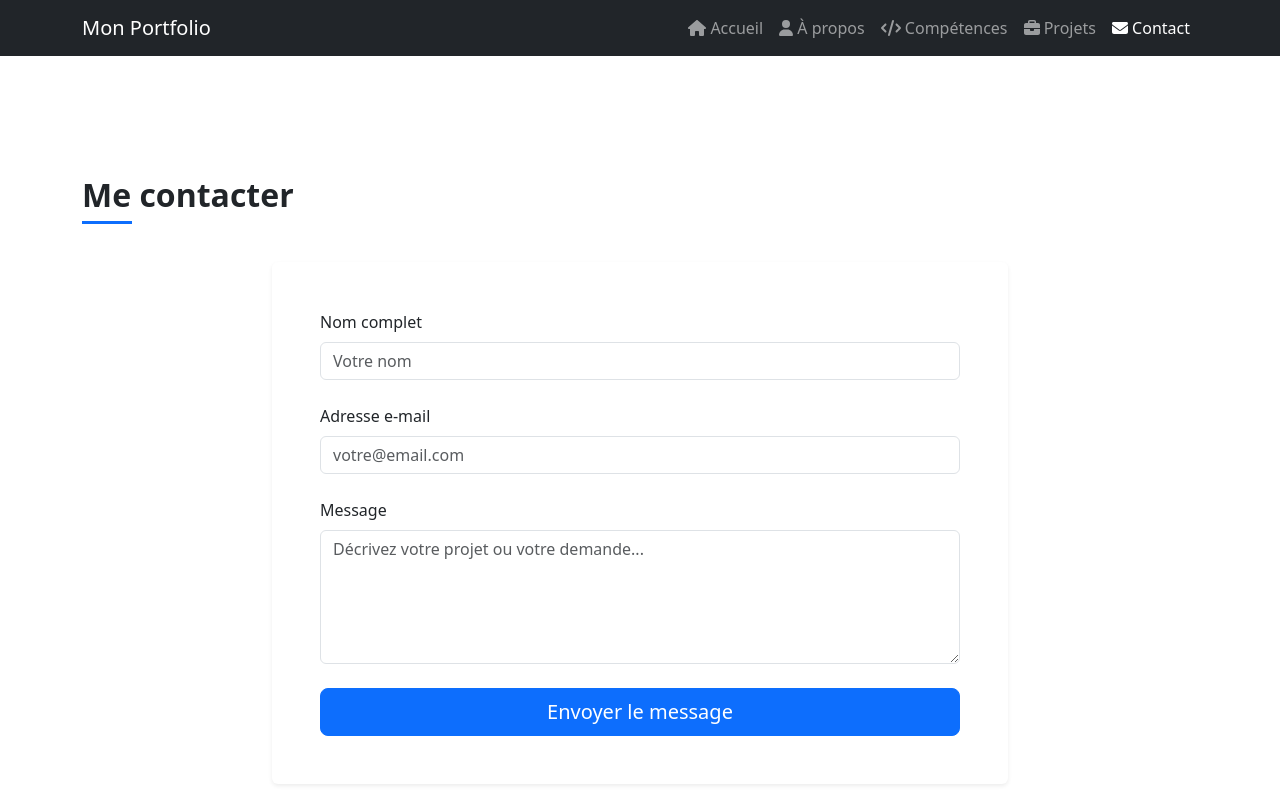
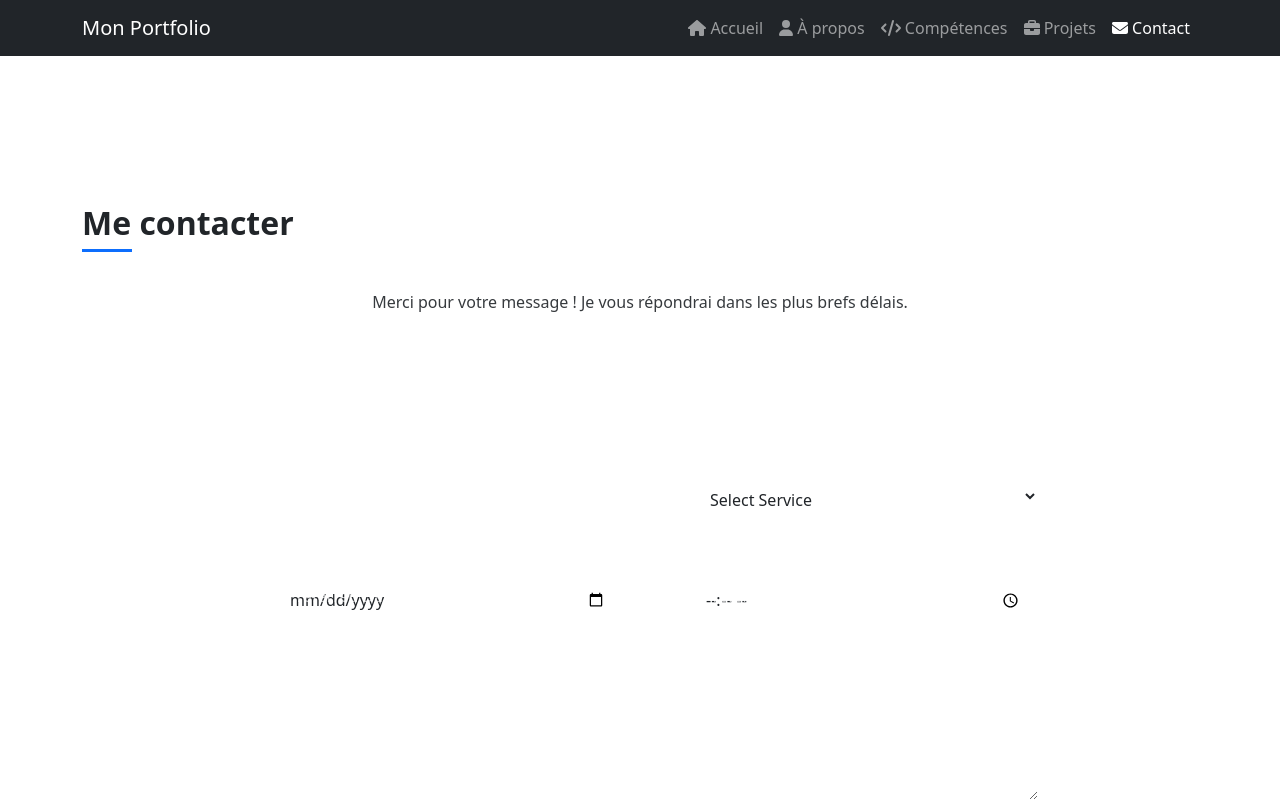
Before and after one commit to 54blackghost/Portofolio, a Vue app: page /contact in a window 1280 px wide. Shown: the top 801 px of the page. Built offline with nearby package versions, Linux system fonts and the light colour scheme.

Commit message:
changement du formulaire et la page acceuil

```diff
--- a/index.html
+++ b/index.html
@@ -3,6 +3,7 @@
   <head>
     <meta charset="UTF-8" />
     <link rel="icon" type="image/svg+xml" href="/vite.svg" />
+    <link rel="stylesheet" href="https://cdnjs.cloudflare.com/ajax/libs/font-awesome/6.7.2/css/all.min.css">
     <meta name="viewport" content="width=device-width, initial-scale=1.0" />
     <title>Portofolio Ulrichleblack</title>
   </head>
--- a/src/components/Contact.vue
+++ b/src/components/Contact.vue
@@ -1,66 +1,60 @@
 
 <template>
-  <section class="container section-padding">
-    <div>
+<!--Booking section-->
+<section class="booking" id="booking">
+  <div class="container">
+            <div class="booking-content scroll-reveal" >
               <h2 class="section-title text-center mb-5">Me contacter</h2>
+                <p class="section-subtitle">
+                  Merci pour votre message ! Je vous répondrai dans les plus brefs délais.
+                </p>
+                <form action="" class="booking-form" @submit.prevent="submitForm" v-if="!submitted">
+                    <div class="form-grid">
+                        <div class="input-group">
+                            <input type="text" id="name" required>
+                            <label for="name">full name</label>
+                            <i class="fas fa-user"></i>
                         </div>
-
-    <div class="row justify-content-center">
-      <div class="col-lg-8">
-        <div class="card border-0 shadow-sm">
-          <div class="card-body p-4 p-md-5">
-            <div v-if="submitted" class="alert alert-success" role="alert">
-              Merci pour votre message ! Je vous répondrai dans les plus brefs délais.
+                        <div class="input-group">
+                            <input type="email" id="email" required>
+                            <label for="email">Email address</label>
+                            <i class="fas fa-envelope"></i>
                         </div>
-
-            <form @submit.prevent="submitForm" v-if="!submitted">
-              <div class="mb-4">
-                <label for="name" class="form-label">Nom complet</label>
-                <input
-                  type="text"
-                  class="form-control"
-                  id="name"
-                  v-model="name"
-                  required
-                  placeholder="Votre nom"
-                >
+                        <div class="input-group">
+                            <input type="tel" id="phone" required>
+                            <label for="phone">Phone Number</label>
+                            <i class="fas fa-phone"></i>
                         </div>
-
-              <div class="mb-4">
-                <label for="email" class="form-label">Adresse e-mail</label>
-                <input
-                  type="email"
-                  class="form-control"
-                  id="email"
-                  v-model="email"
-                  required
-                  placeholder="votre@email.com"
-                >
+                        <div class="input-group">
+                            <select name="" id="service" required>
+                                <option value="">Select Service</option>
+                                <option>Hair Styling</option>
+                                <option>Facial Treatment</option>
+                                <option>Message Therapy</option>
+                                <option>Nail Art</option>
+                            </select>
+                            <i class="fas fa-spa"></i>
                         </div>
-
-              <div class="mb-4">
-                <label for="message" class="form-label">Message</label>
-                <textarea
-                  class="form-control"
-                  id="message"
-                  rows="5"
-                  v-model="message"
-                  required
-                  placeholder="Décrivez votre projet ou votre demande..."
-                ></textarea>
+                        <div class="input-group">
+                            <input type="date" id="date" required>
+                            <label for="date">Preferred Date</label>
+                            <i class="fas fa-calenda-alt"></i>
                         </div>
-
-              <button
-                type="submit"
-                class="btn btn-primary btn-lg w-100"
-                :disabled="loading"
-              >
+                        <div class="input-group">
+                            <input type="time" id="time" required>
+                            <label for="time">Preferred Time</label>
+                            <i class="fas fa-clock"></i>
+                        </div>
+                        <div class="input-group full-width">
+                            <textarea rows="4" placeholder="Décrivez votre projet ou votre demande..." id="message"></textarea>
+                        </div>
+                    </div>
+                    <button type="submit" class="btn">
+                        <i class="fas fa-paper-plane"></i>
                         <span v-if="loading" class="spinner-border spinner-border-sm me-2" role="status" aria-hidden="true"></span>
                         {{ loading ? 'Envoi en cours...' : 'Envoyer le message' }}
                     </button>
                 </form>
-          </div>
-        </div>
 
                   <div class="row mt-5">
                       <div class="col-md-4 text-center mb-4 mb-md-0">
@@ -71,7 +65,6 @@
                           </a>
                         </div>
                       </div>
-
                       <div class="col-md-4 text-center mb-4 mb-md-0">
                         <div class="bg-white p-4 rounded shadow-sm h-100">
                           <font-awesome-icon :icon="['fab', 'linkedin']" class="text-primary mb-3" size="2x" />
@@ -80,7 +73,6 @@
                           </a>
                         </div>
                       </div>
-
                       <div class="col-md-4 text-center">
                         <div class="bg-white p-4 rounded shadow-sm h-100">
                           <font-awesome-icon :icon="['fab', 'github']" class="text-primary mb-3" size="2x" />
@@ -128,3 +120,160 @@
           }, 1500);
         };
 </script>
+<style scoped>
+:root{
+    --primary: #ff6896;
+    --secondary: #6A5ACD;
+    --accent: #FFD700;
+    --dark: #2A2A2A;
+    --light: #FFFFFF;
+}
+.btn{
+    display: inline-flex;
+    align-items: center;
+    padding: 1rem 2.5rem;
+    background: linear-gradient(45deg, var(--primary), var(--secondary));
+    color: var(--light);
+    border-radius: 50px;
+    text-decoration: none;
+    font-weight: 600;
+    gap: 0.8rem;
+    transition: all 0.3s ease;
+    position: relative;
+    overflow: hidden;
+}
+.btn::before{
+    content: '';
+    position: absolute;
+    width: 100%;
+    height: 100%;
+    background: rgba(255, 255, 255, 0.1);
+    left: -100%;
+    transition: all o.3s ease;
+}
+.btn:hover::before{
+    left: 100%;
+}
+.scroll-reveal{
+    opacity: 0;
+    transform: translateY(30px);
+    transition: all 0.8s ease;
+}
+
+.scroll-reveal{
+    opacity: 1;
+    transform: translateY(0);
+}
+.booking{
+    padding: 8rem 0;
+    background: linear-gradient(45deg, var(--primary),var(--secondary));
+    color: var(--light);
+    position: relative;
+    overflow: hidden;
+}
+.booking::before{
+    content: '';
+    position: absolute;
+    width: 500px;
+    height: 500px;
+    background: rgba(255, 255, 255, 0.1);
+    border-radius: 50%;
+    filter: blur(80px);
+    top: -50px;
+    right: -50px;
+}
+
+.section-subtitle{
+    text-align: center;
+    margin-bottom: 3rem;
+    opacity: 0.9;
+}
+.booking-form{
+    max-width: 800px;
+    margin: 0 auto;
+}
+
+.form-grid{
+    display: grid;
+    grid-template-columns: repeat(auto-fit, minmax(250px, 1fr));
+    gap: 2rem;
+    margin-bottom: 2rem;
+}
+
+.input-group{
+    position: relative;
+}
+
+.input-group input,
+.input-group select,
+.input-group textarea{
+    width: 100%;
+    padding: 1.5rem 1rem 1rem 3rem;
+    border: 2px solid rgba(255, 255, 255, 0.2);
+    border-radius: 10px;
+    background: rgba(255, 255, 255, 0.1);
+    color: var(--light);
+    font-size: 1rem;
+    transition: all
+    0.3s ease;
+}
+
+.input-group textarea{
+    padding: 1.5rem 1rem 1rem 3rem;
+    resize: vertical;
+
+}
+.input-group label{
+    position: absolute;
+    left: 3rem;
+    top: 50%;
+    transform: translateY(-50%);
+    color: rgba(255, 255, 255, 0.7);
+    pointer-events: none;
+    transition: all 0.3s ease;
+}
+
+.input-group i{
+    position: absolute;
+    left: 1rem;
+    top: 50%;
+    transform: translateY(-50%);
+    color: rgba(255, 255, 255, 0.7);
+}
+.input-group input:focus,
+.input-group select:focus,
+.input-group textarea:focus{
+    border-color: var(--light);
+    background: rgba(255, 255, 255, 0.15);
+    outline: none;
+}
+
+.input-group input:valid ~ label,
+.input-group input:focus ~ label,
+.input-group select:valid ~ label,
+.input-group select:focus ~ label{
+    transform: translateY(-180%);
+    font-size: 0.8rem;
+    opacity: 0.7;
+}
+
+.input-group textarea::placeholder{
+    color: rgba(255, 255, 255, 0.5);
+}
+
+.full-width{
+    grid-column: 1 / -1;
+}
+
+@media (max-width: 760px){
+    .input-group input,
+    .input-group select{
+        padding-left: 2.5rem;
+    }
+    .input-group i{
+        left: 0.8rem;
+    }
+}
+
+
+</style>
--- a/src/components/Home.vue
+++ b/src/components/Home.vue
@@ -109,7 +109,6 @@ const title = "Développeur Web Full Stack";
   min-height: 100vh;
   display: flex;
   align-items: center;
-  background: linear-gradient(135deg, var(#2A2A2A), var(#ff6896) 100%);
   color: white;
   padding: 100px 0;
 }
```
Lines whose indentation alone changed are shown as unchanged.
